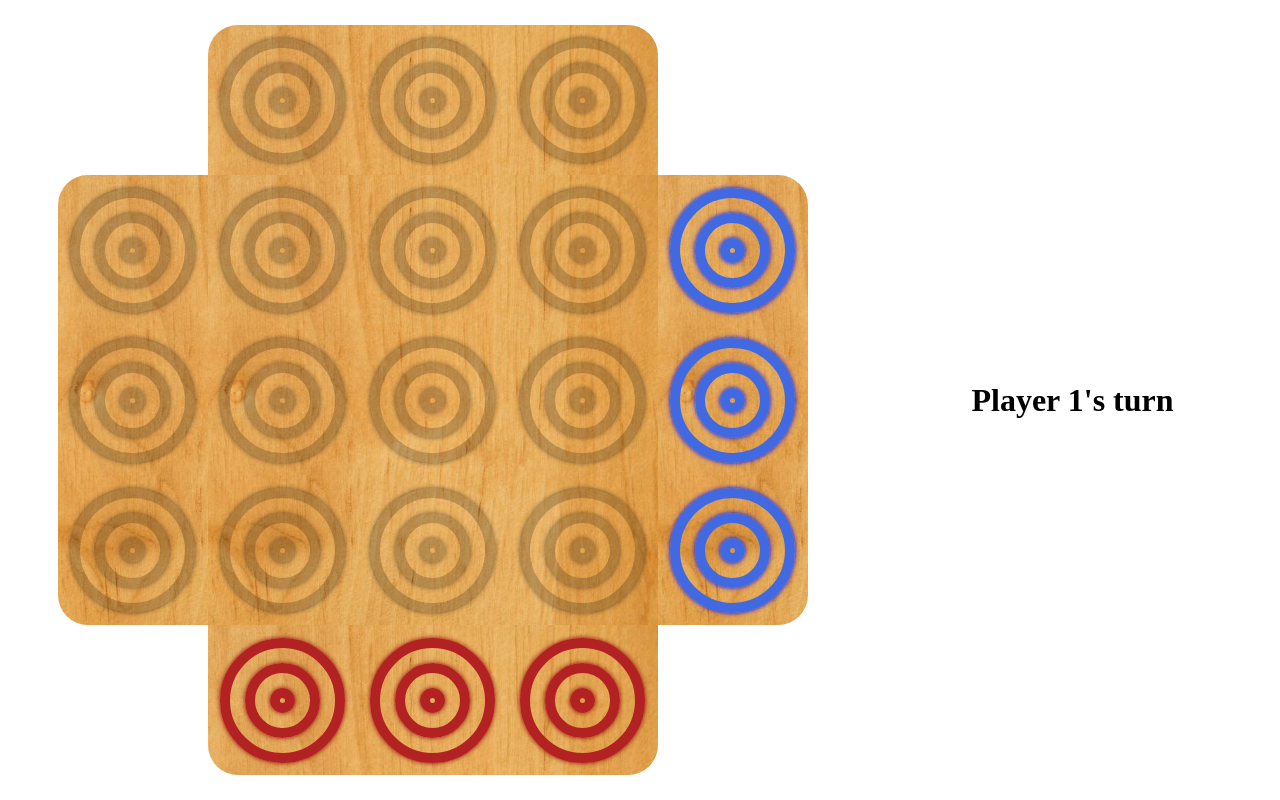
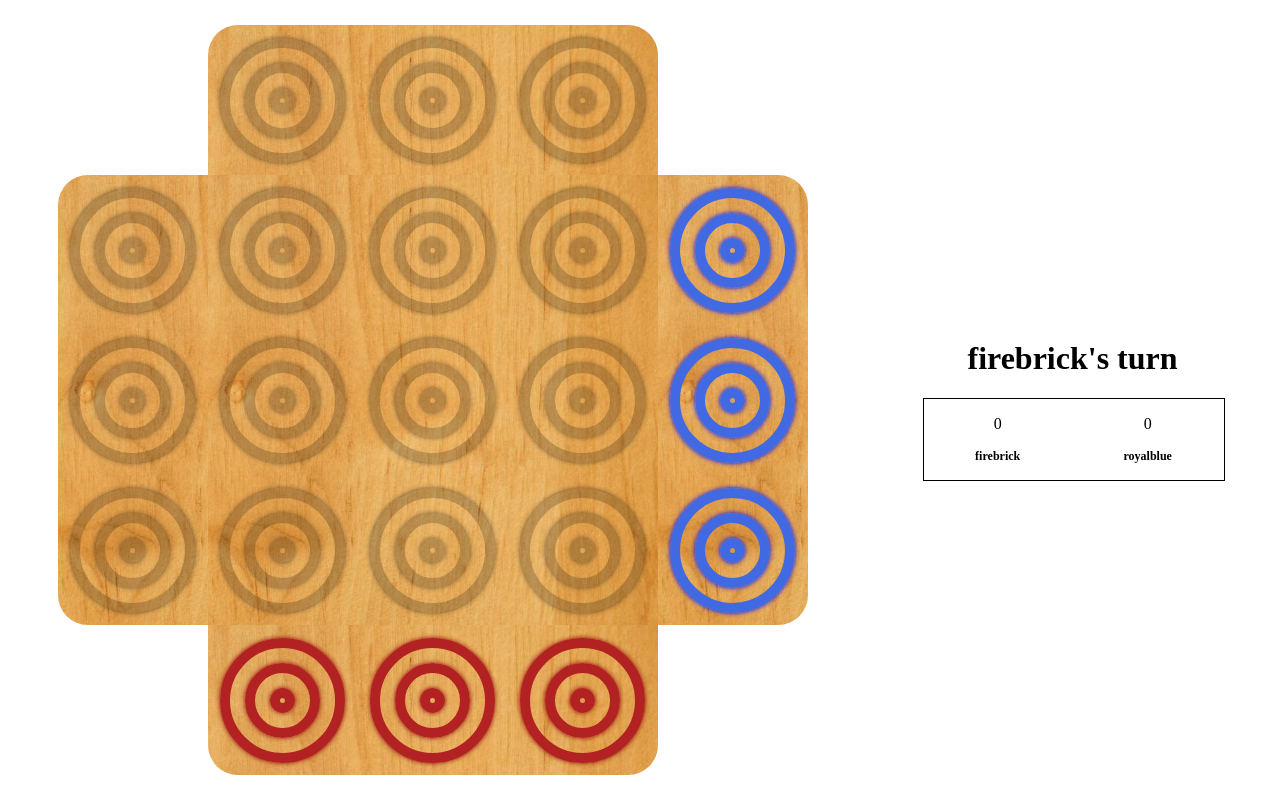
Before and after one commit to soleilyasmina/otrio, a React (Create React App) app: page / in a window 1280 px wide. Built offline with nearby package versions, Linux system fonts and the light colour scheme; the HTML template or start-up script is replaced by a standard one.

Commit message:
added more info and usernames to stats

```diff
--- a/src/components/Stats.js
+++ b/src/components/Stats.js
@@ -2,8 +2,18 @@ import React from 'react';
 
 export default function Stats(props) {
   return (
-    <div className="">
-      <h1>Player {props.turn + 1}{props.win ? ' wins!' : "'s turn"}</h1>
+    <div className="stats">
+      <h1>{props.scores[props.turn].username}{props.win ? ' wins!' : "'s turn"}</h1>
+      <div className="points-container">
+        {props.scores.map(score => {
+          return (
+            <div className="score-container">
+              <p>{score.points}</p>
+              <h4>{score.username}</h4>
+            </div>
+          )
+        })}
+      </div>
     </div>
   )
 }
```
